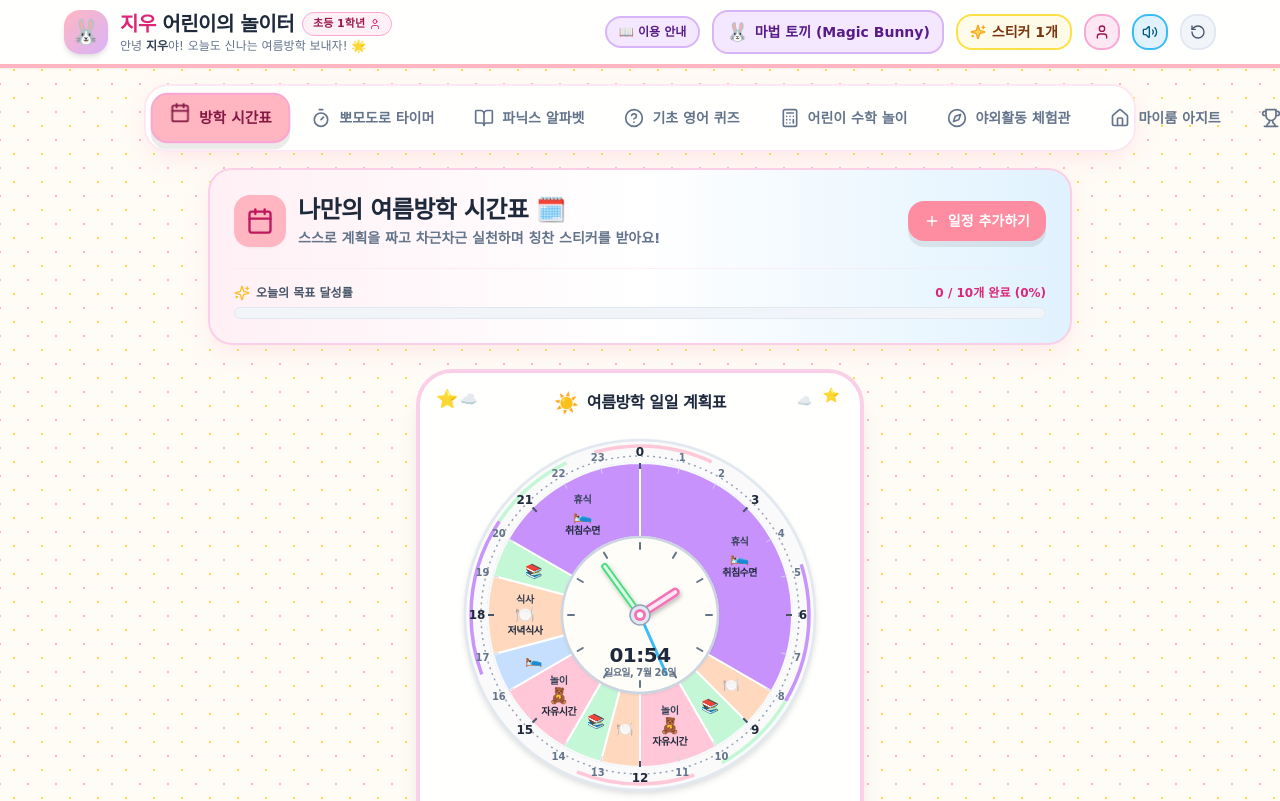
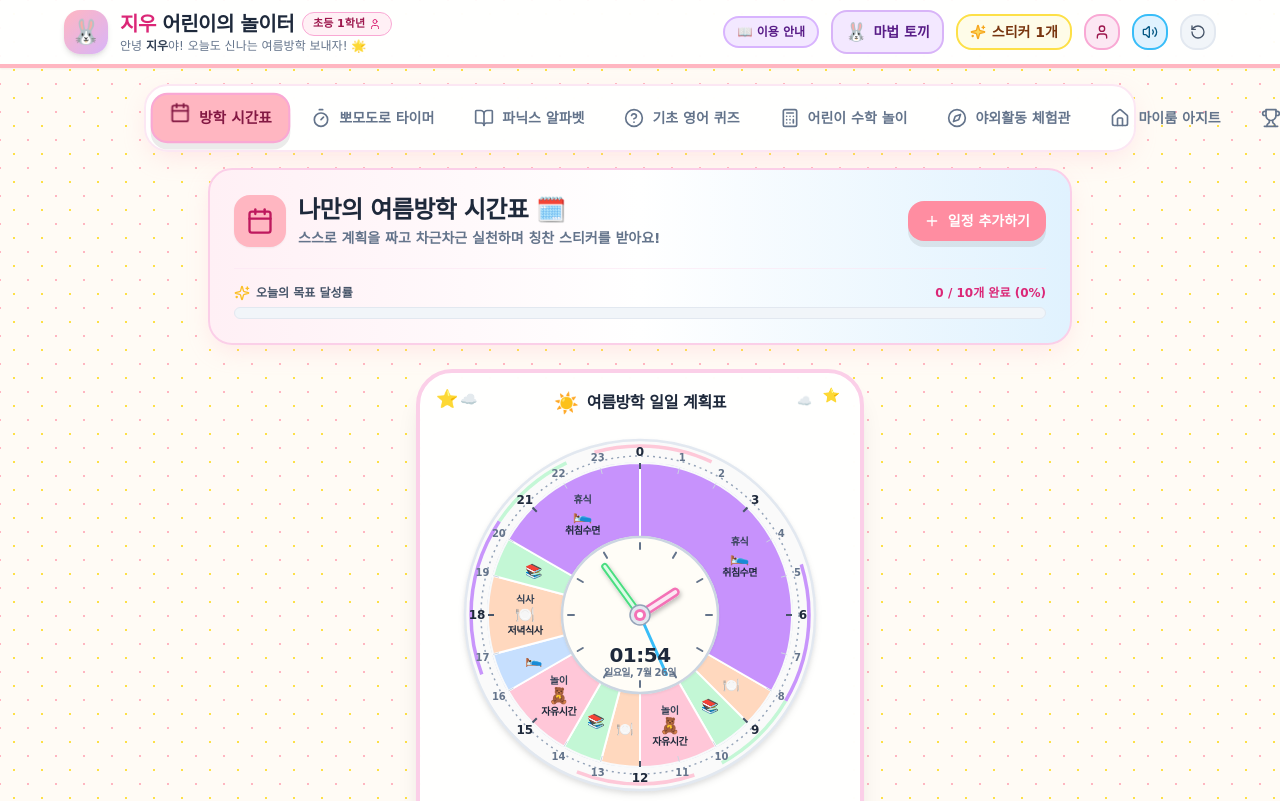
Before and after one commit to MrHan897/kids-vacation-english, a React (Vite) app: page / in a window 1280 px wide. Shown: the top 801 px of the page. Built offline with nearby package versions, Linux system fonts and the light colour scheme; a web font is replaced by a local one.

Commit message:
fix: remove English text in parenthesis from character badges (e.g. Magic Bunny -> 마법 토끼)

```diff
--- a/src/components/common/Header.tsx
+++ b/src/components/common/Header.tsx
@@ -96,7 +96,7 @@ export const Header: React.FC<HeaderProps> = ({
           {/* Active Character Badge */}
           <div className="flex items-center gap-1.5 bg-pastel-purple-light border-2 border-pastel-purple text-purple-900 px-3 py-1.5 rounded-2xl text-xs sm:text-sm font-bold shadow-xs">
             <span className="text-lg">{activeCharacterAvatar}</span>
-            <span>{activeCharacterName}</span>
+            <span>{activeCharacterName ? activeCharacterName.split('(')[0].trim() : '마법 토끼'}</span>
           </div>
 
           {/* Sticker Count Badge */}
--- a/src/data/characterData.ts
+++ b/src/data/characterData.ts
@@ -3,7 +3,7 @@ import { CharacterItem, StickerItem } from '../types';
 export const DEFAULT_CHARACTERS: CharacterItem[] = [
   {
     id: 'char-bunny',
-    name: '마법 토끼 (Magic Bunny)',
+    name: '마법 토끼',
     title: '시간표 대장 토끼',
     avatar: '🐰',
     description: '부지런하게 하루 계획을 지키는 귀여운 마법 토끼 친구!',
@@ -14,7 +14,7 @@ export const DEFAULT_CHARACTERS: CharacterItem[] = [
   },
   {
     id: 'char-bear',
-    name: '곰돌이 (Teddy Bear)',
+    name: '곰돌이',
     title: '파닉스 박사 곰',
     avatar: '🐻',
     description: '알파벳 발음을 똑똑하게 잘 알려주는 친절한 곰 삼촌!',
@@ -25,7 +25,7 @@ export const DEFAULT_CHARACTERS: CharacterItem[] = [
   },
   {
     id: 'char-owl',
-    name: '똑똑이 부엉이 (Smart Owl)',
+    name: '똑똑이 부엉이',
     title: '지혜의 왕 부엉이',
     avatar: '🦉',
     description: '모르는 문제를 척척 해결하는 지혜로운 숲속 부엉이!',
@@ -36,7 +36,7 @@ export const DEFAULT_CHARACTERS: CharacterItem[] = [
   },
   {
     id: 'char-kitty',
-    name: '장난꾸러기 고양이 (Playful Kitty)',
+    name: '장난꾸러기 고양이',
     title: '퀴즈 왕 고양이',
     avatar: '🐱',
     description: '영어 퀴즈를 쏙쏙 맞춰서 칭찬 스티커를 모으는 고양이!',
@@ -47,7 +47,7 @@ export const DEFAULT_CHARACTERS: CharacterItem[] = [
   },
   {
     id: 'char-dino',
-    name: '슈퍼 공룡 (Super Dino)',
+    name: '슈퍼 공룡',
     title: '용맹이 챔피언 공룡',
     avatar: '🦖',
     description: '어려운 도전도 씩씩하게 해내는 용감한 공룡 챔피언!',
@@ -58,7 +58,7 @@ export const DEFAULT_CHARACTERS: CharacterItem[] = [
   },
   {
     id: 'char-dragon',
-    name: '별빛 드래곤 (Star Dragon)',
+    name: '별빛 드래곤',
     title: '전설의 마스터 드래곤',
     avatar: '🐲',
     description: '방학 동안 학습 스티커를 모두 모은 전설의 스피릿 드래곤!',
```
